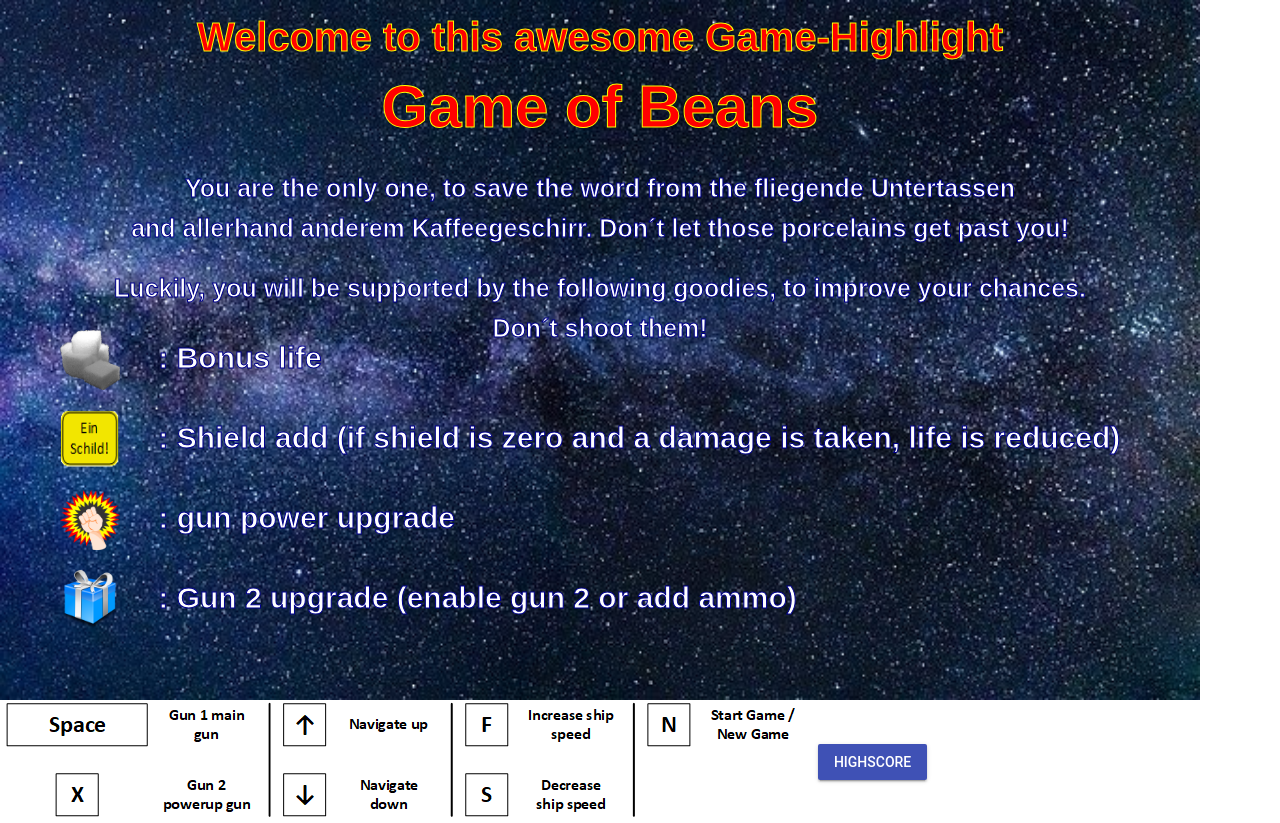
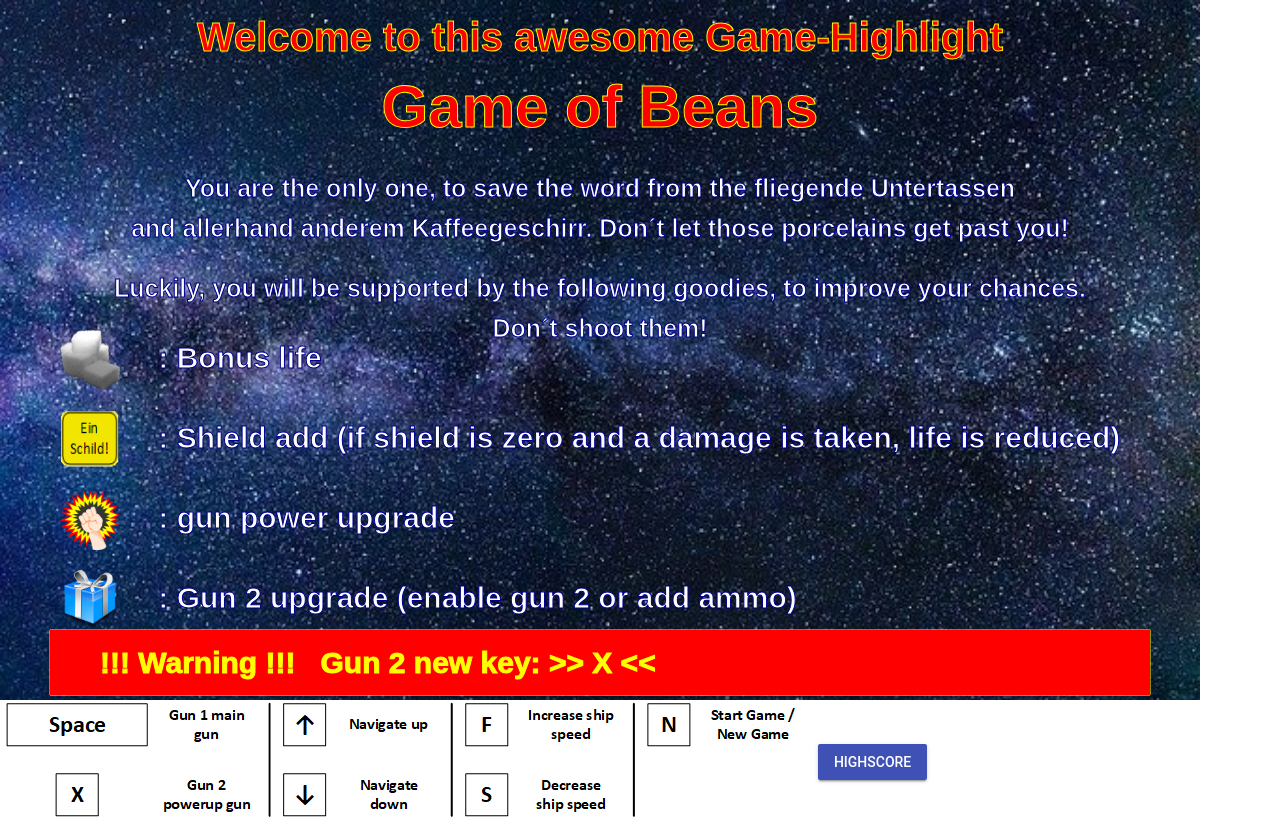
Before and after one commit to berthi666/GOB, a plain HTML site: page dist/index.html in a window 1280 px wide. Drawn offline with nearby package versions, Linux system fonts and the light colour scheme.

Commit message:
Update index.html

```diff
--- a/dist/index.html
+++ b/dist/index.html
@@ -110,6 +110,23 @@
         ctx.drawImage(Gun, 60, 520 + hadd, 60,60);
 
 
+
+        ctx.rect( 50, 630, 1100, 65);   // x, y, b, h
+        ctx.fillStyle =  'red';
+        ctx.strokeStyle = 'yellow'
+        ctx.stroke();                 // Rand zeichnen
+
+        ctx.fill();                   // Füllung zeichnen
+
+        ctx.fillStyle = 'yellow';
+        ctx.strokeStyle ='yellow'
+        ctx.font = 'bold 30px Arial';
+        ctx.textAlign = 'left';
+        ctx.textBaseline = 'middle';
+        ctx.fillText('!!! Warning !!!   Gun 2 new key: >> X <<' , 100, 665);
+        ctx.strokeText('!!! Warning !!!   Gun 2 new key: >> X <<' , 100, 665);
+
+
             //requestAnimationFrame(intro);
 
     }</script>
```
